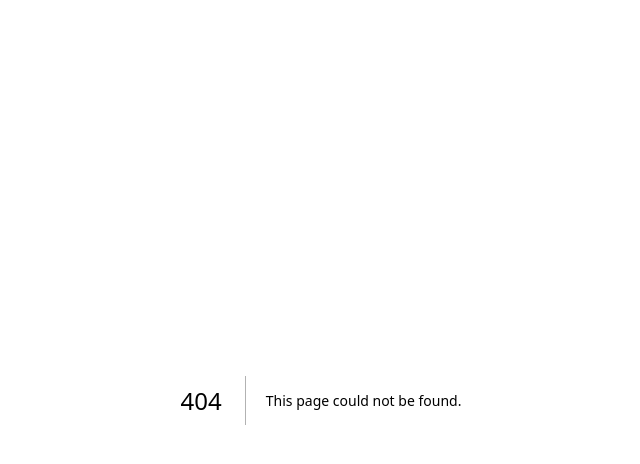
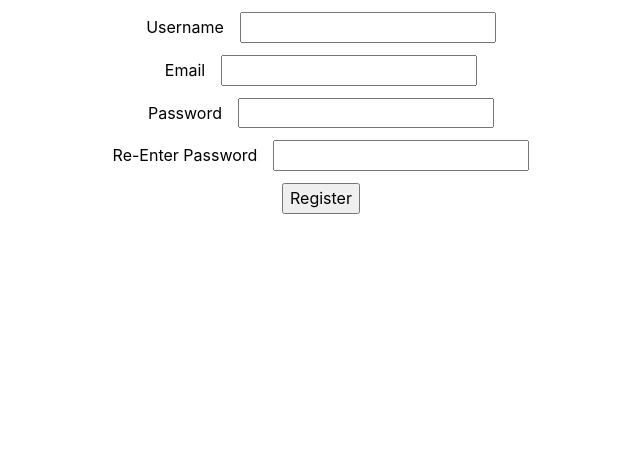
Before and after one commit to AbdelrahmanSadat/Cook-Mate, a Next.js app: page /auth/register in a window 1280 px wide. Before the commit this address had no page. Shown: the top 464 px of the page, without its empty margins (319-959 px from the left). Built offline with nearby package versions, Linux system fonts and the light colour scheme.

Commit message:
- feat: init register page w/Formik

```diff
--- /dev/null
+++ b/app/auth/register/page.tsx
@@ -0,0 +1,55 @@
+// By default, all pages in Next are SSR'd. Meanwhile Formik's Form uses React's Context API, which only functions on the client. Therefore we do 'use client';
+'use client';
+
+import { Container, Group } from '@mantine/core';
+import { Formik, Field, Form, ErrorMessage } from 'formik';
+import * as Yup from 'yup';
+
+
+// TODO: prettify this bad boy. Center stuff and shadows and colors and shit
+// Maybe set width for labels, and make a div around them, so that all inputs and labels are vertically aligned. Or make it a grid or whatever (that sounds too much tho)
+
+// TODO: add Yup validation
+export default function RegisterPage() {
+  return (
+    <Container className="h-full flex flex-wrap justify-center content-center">
+      <Formik
+        initialValues={{ email: '', password: '', rePassword: '' }}
+        onSubmit={(values) => {
+          console.log(values);
+        }}
+      >
+        <Form>
+
+        <Group className="flex justify-center mt-3">
+            <label htmlFor="userName">Username</label>
+            <Field name="userName" type="text" />
+            <ErrorMessage name="userName"></ErrorMessage>
+          </Group>
+
+          <Group className="flex justify-center mt-3">
+            <label htmlFor="email">Email</label>
+            <Field name="email" type="text" />
+            <ErrorMessage name="email"></ErrorMessage>
+          </Group>
+
+          <Group className="flex justify-center mt-3">
+            <label htmlFor="password">Password</label>
+            <Field name="password" type="password" />
+            <ErrorMessage name="password"></ErrorMessage>
+          </Group>
+
+          <Group className="flex justify-center mt-3">
+            <label htmlFor="rePassword">Re-Enter Password</label>
+            <Field name="rePassword" type="password" />
+            <ErrorMessage name="rePassword"></ErrorMessage>
+          </Group>
+
+          <Group className="flex justify-center mt-3">
+            <button type="submit">Register</button>
+          </Group>
+        </Form>
+      </Formik>
+    </Container>
+  );
+}
--- a/app/recipe/[id]/page.tsx
+++ b/app/recipe/[id]/page.tsx
@@ -1,6 +1,6 @@
 import { Badge, Container, Group, Image, List, ListItem, Text } from '@mantine/core';
 
-export default function ({ params }: { params: { slug: string } }) {
+export default function RecipePage({ params }: { params: { slug: string } }) {
   return (
     <Container>
       <Image
```
Also changed, not shown: 1 other file (tests, documents, lock files or other folders).
